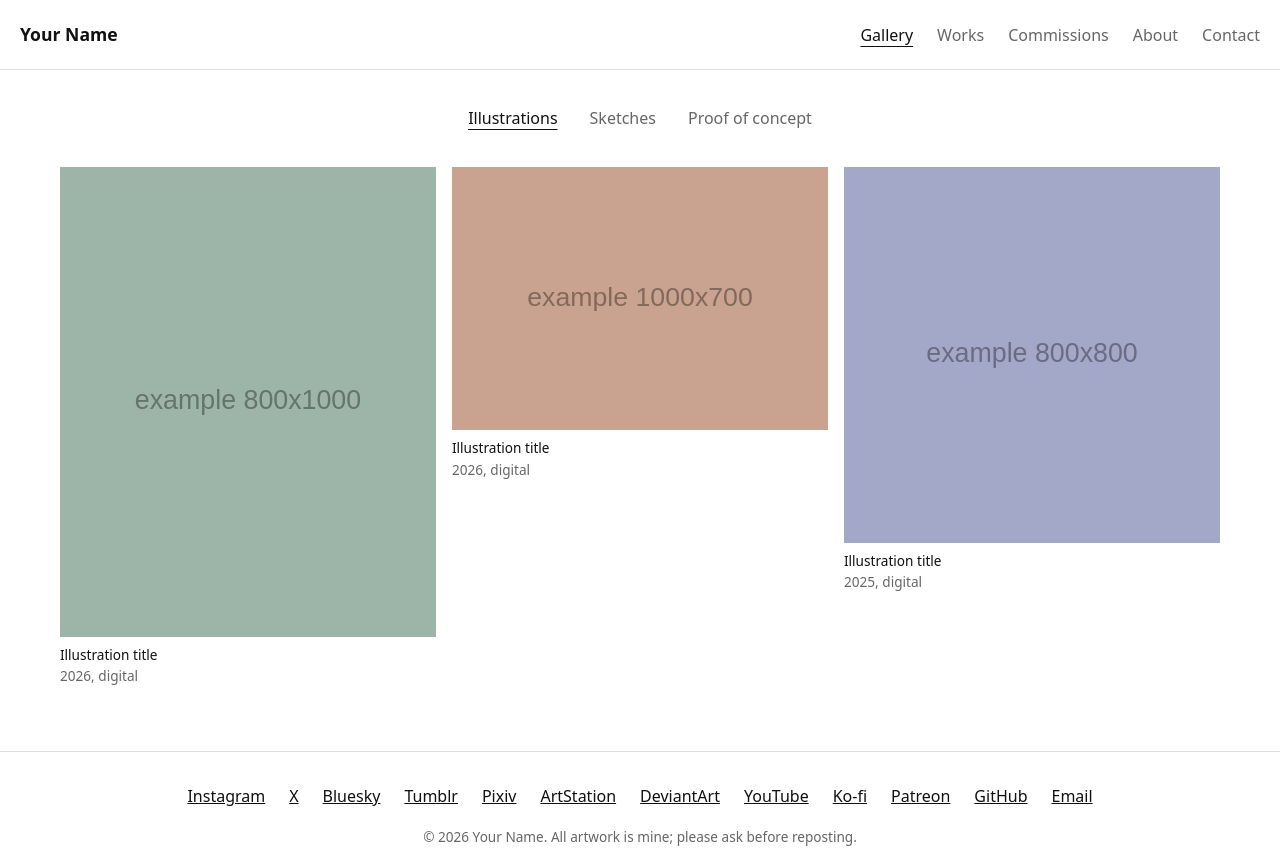
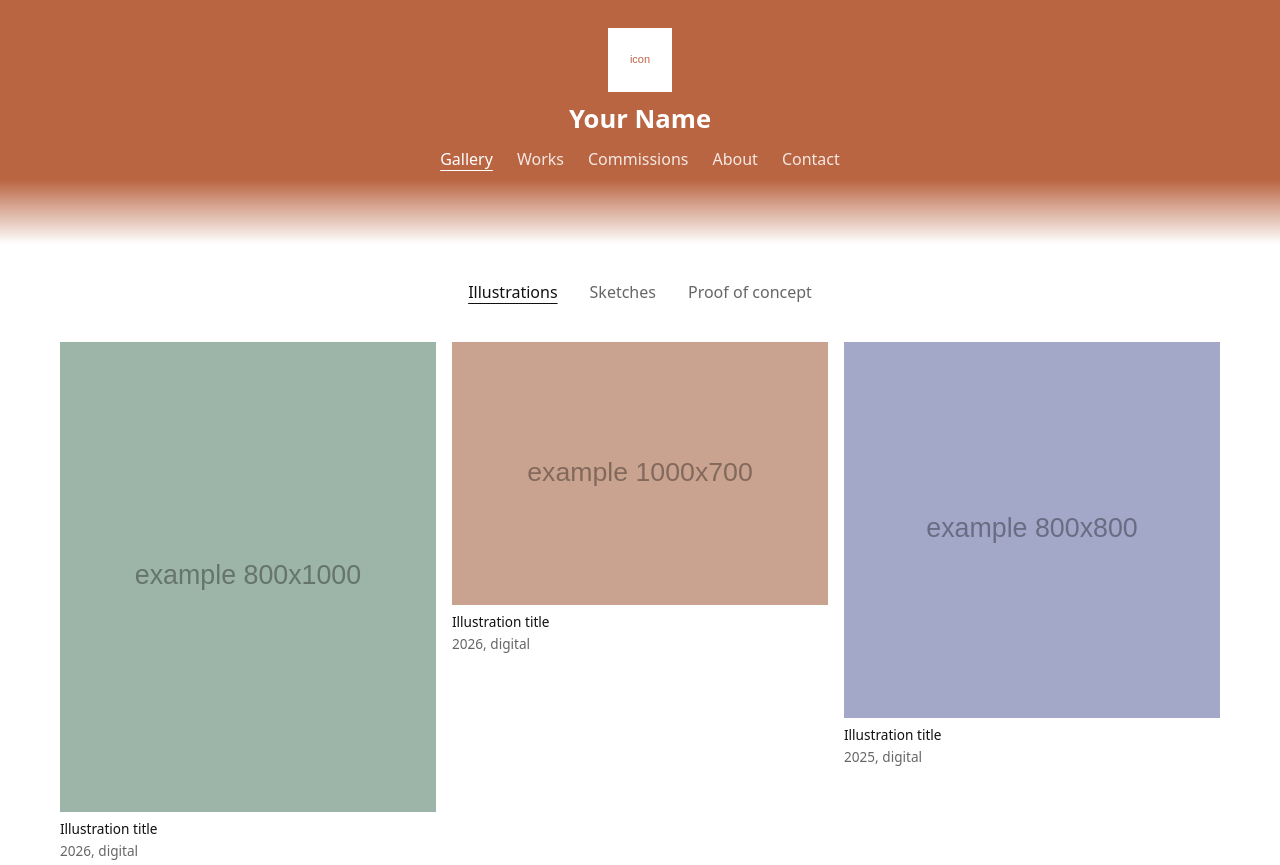
Before and after one commit to SoCyncl/birdhouse.github.io, a plain HTML site: page index.html in a window 1280 px wide. Shown: the top 865 px of the page. Drawn offline with Linux system fonts and the light colour scheme.

Commit message:
update major

```diff
--- a/index.html
+++ b/index.html
@@ -17,7 +17,12 @@
   <!-- HEADER. This is the same on every page: change your name or the links here, then copy it to the other pages.
        Only the link marked aria-current="page" changes from page to page. -->
   <header class="site-header">
-    <a class="brand" href="index.html">Your Name</a>
+    <!-- Icon: replace images/icon.svg with your own square image (any size, it shows at 64px).
+         Banner text: change "Your Name". Delete the img line if you ever want text only. -->
+    <a class="brand" href="index.html">
+      <img class="logo" src="images/icon.svg" alt="" width="64" height="64">
+      <span>Your Name</span>
+    </a>
     <nav>
         <a href="index.html" aria-current="page">Gallery</a>
         <a href="works.html">Works</a>
--- a/style.css
+++ b/style.css
@@ -1,4 +1,10 @@
-:root { --bg: #fff; --ink: #111; --muted: #666; --line: #ddd; color-scheme: light dark; }
+:root {
+  --bg: #fff; --ink: #111; --muted: #666; --line: #ddd; color-scheme: light dark;
+  --header-color: #ba6542;
+  /* Header picture: leave as none for the plain color. To use an image, change it to
+     url("images/header.jpg") (the file path is relative to this style.css). */
+  --header-image: none;
+}
 @media (prefers-color-scheme: dark) {
   :root { --bg: #111; --ink: #eee; --muted: #999; --line: #333; }
 }
@@ -13,13 +19,15 @@ h1 { font-size: 1.75rem; }
 h2 { font-size: 1.2rem; margin-top: 2.5rem; }
 .visually-hidden { position: absolute; width: 1px; height: 1px; overflow: hidden; clip: rect(0 0 0 0); }
 
-/* header */
-.site-header { display: flex; justify-content: space-between; align-items: baseline; flex-wrap: wrap; gap: .5rem 2rem; padding: 1.25rem; border-bottom: 1px solid var(--line); }
-.brand { font-weight: 600; font-size: 1.1rem; text-decoration: none; }
-.site-header nav { display: flex; flex-wrap: wrap; gap: .25rem 1.5rem; }
-.site-header nav a { color: var(--muted); text-decoration: none; }
-.site-header nav a:hover { color: var(--ink); }
-.site-header nav a[aria-current="page"] { color: var(--ink); text-decoration: underline; text-underline-offset: .3em; }
+/* header: solid color behind the text, fading out at the bottom */
+.site-header { position: relative; isolation: isolate; display: flex; flex-direction: column; align-items: center; gap: .75rem; padding: 1.75rem 1.25rem 4.5rem; text-align: center; color: #fff; }
+.site-header::before { content: ""; position: absolute; inset: 0; z-index: -1; background-color: var(--header-color); background-image: var(--header-image); background-size: cover; background-position: center; -webkit-mask-image: linear-gradient(to bottom, #000 calc(100% - 4rem), transparent); mask-image: linear-gradient(to bottom, #000 calc(100% - 4rem), transparent); }
+.brand { display: flex; flex-direction: column; align-items: center; gap: .75rem; color: #fff; text-decoration: none; font-size: 1.6rem; font-weight: 600; line-height: 1.2; }
+.logo { width: 64px; height: 64px; object-fit: cover; }
+.site-header nav { display: flex; justify-content: center; flex-wrap: wrap; gap: .25rem 1.5rem; }
+.site-header nav a { color: rgba(255, 255, 255, .85); text-decoration: none; }
+.site-header nav a:hover { color: #fff; }
+.site-header nav a[aria-current="page"] { color: #fff; text-decoration: underline; text-underline-offset: .3em; }
 
 main { flex: 1; width: 100%; max-width: 1200px; margin: 0 auto; padding: 2rem 1.25rem 4rem; }
 main.narrow { max-width: 680px; }
```
Also changed, not shown: about.html (+6 -1 lines), commissions.html (+6 -1 lines), contact.html (+6 -1 lines), works.html (+6 -1 lines), images/icon.svg (added).
